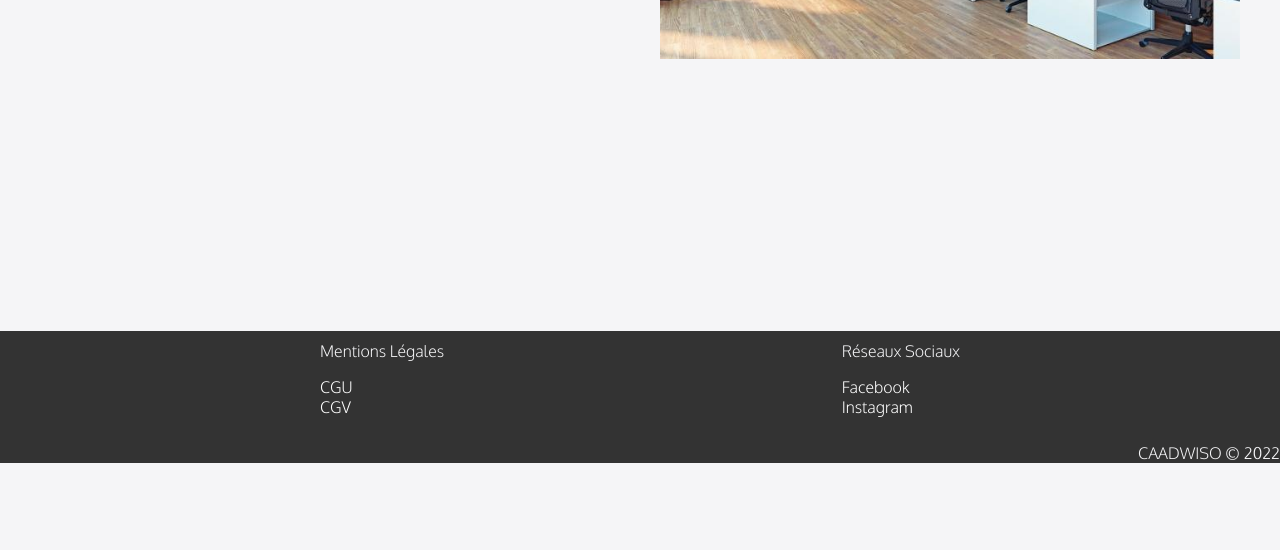
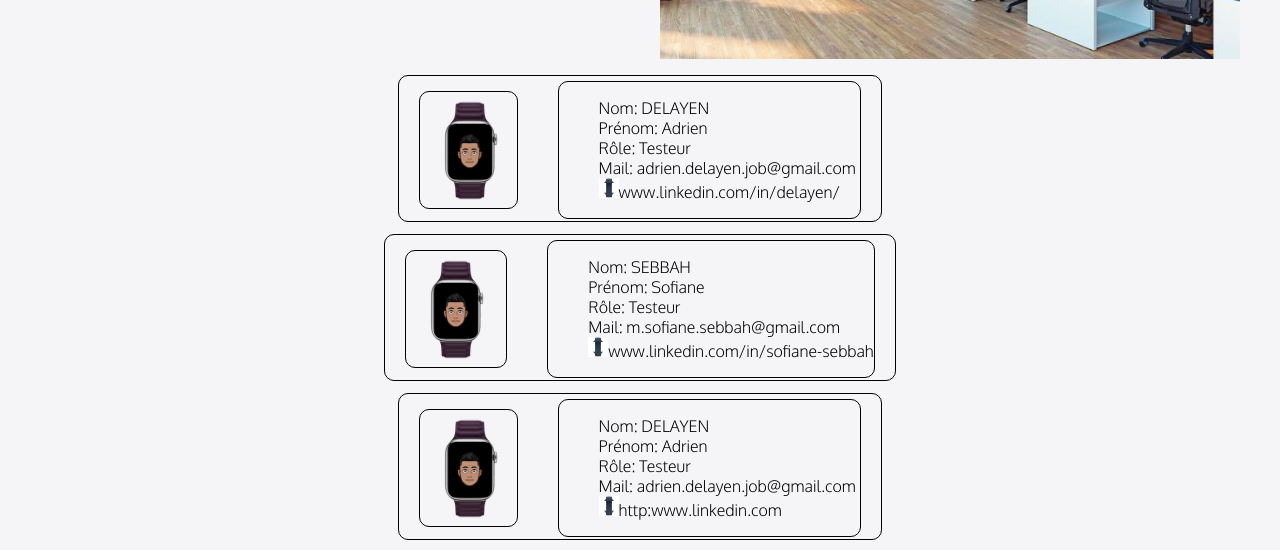
Before and after one commit to adriendelayen/CAADWISO, a Vue app: page /about in a window 1280 px wide. Shown: the part 337-887 px from the top of the page. Before the commit the page ends 800 px from the top, so only its background shows below. Built offline with nearby package versions, Linux system fonts and the light colour scheme.

Commit message:
add about me

```diff
--- a/src/components/Footer.vue
+++ b/src/components/Footer.vue
@@ -55,7 +55,6 @@ footer {
     font-family: 'Bebas Neue', cursive;
     font-family: 'Oxygen', sans-serif;
     text-align: center;    position: absolute;
-    bottom: 0;
     width: 100%;
     height: fit-content;
 }
@@ -100,7 +99,6 @@ p {
     font-family: 'Oxygen', sans-serif;
     text-align: center;
     position: absolute;
-    bottom: 0;
     width: 100%;
 }
 
--- a/src/page/About.vue
+++ b/src/page/About.vue
@@ -12,6 +12,77 @@
                 <img id="officeimg" src="../assets/image/office.png" alt="image bureaux entreprise" />
             </div>
         </div>
+
+
+
+        <div class="container">
+            <div class="card">
+                <div class="montre">
+                    <img id="montre" src="../assets/image/montre.png"/>
+                </div>
+                <div class="profile">
+                    <ul>
+                        <li>Nom: DELAYEN</li>
+                        <li>Prénom: Adrien</li>
+                        <li>Rôle: Testeur</li>
+                        <li>Mail: adrien.delayen.job@gmail.com</li>
+                        <li><img id="linkedin" src="../assets/image/braBlue.png"/>www.linkedin.com/in/delayen/</li>
+                    </ul>
+                </div>
+            </div>
+        </div>
+
+        <div class="container">
+            <div class="card">
+                <div class="montre">
+                    <img id="montre" src="../assets/image/montre.png"/>
+                </div>
+                <div class="profile">
+                    <ul>
+                        <li>Nom: SEBBAH</li>
+                        <li>Prénom: Sofiane</li>
+                        <li>Rôle: Testeur</li>
+                        <li>Mail: m.sofiane.sebbah@gmail.com</li>
+                        <li><img id="linkedin" src="../assets/image/braBlue.png"/>www.linkedin.com/in/sofiane-sebbah</li>
+                    </ul>
+                </div>
+            </div>
+        </div>
+
+        <div class="container">
+            <div class="card">
+                <div class="montre">
+                    <img id="montre" src="../assets/image/montre.png"/>
+                </div>
+                <div class="profile">
+                    <ul>
+                        <li>Nom: DELAYEN</li>
+                        <li>Prénom: Adrien</li>
+                        <li>Rôle: Testeur</li>
+                        <li>Mail: adrien.delayen.job@gmail.com</li>
+                        <li><img id="linkedin" src="../assets/image/braBlue.png"/>http:www.linkedin.com</li>
+                    </ul>
+                </div>
+            </div>
+        </div>
+
+        <div class="container">
+            <div class="card">
+                <div class="montre">
+                    <img id="montre" src="../assets/image/montre.png"/>
+                </div>
+                <div class="profile">
+                    <ul>
+                        <li>Nom: DELAYEN</li>
+                        <li>Prénom: Adrien</li>
+                        <li>Rôle: Testeur</li>
+                        <li>Mail: adrien.delayen.job@gmail.com</li>
+                        <li><img id="linkedin" src="../assets/image/braBlue.png"/>http:www.linkedin.com</li>
+                    </ul>
+                </div>
+            </div>
+        </div>
+
 
     </main>
 
@@ -30,6 +101,7 @@ export default {
 
     .container {
         display: block;
+        font-size: 10px;
     }
 
     div {
@@ -52,11 +124,41 @@ export default {
 
 
 
-/* Cards */
+/* Cards - smartphone view*/
+
+    .card{
+        display: flex;
+    }
+
+    .montre{
+        width: 20%;
+    }
+
+    #montre{
+        width: 100px;
+    }
+
+    .profile{
+        width: 80%;
+        border: solid 1px black;
+        border-radius: 10px;
+    }
+
+    li{
+        list-style-type: none;
+        text-align: left;
+    }
+
+    #linkedin{
+        width: 20px;
+        height: 20px;
+    }
+
 
 @media(min-width: 769px) {
     .container {
     display: flex;
+    font-size: 16px;
     }
 
     div {
@@ -76,5 +178,36 @@ export default {
     #officeimg {
         width: 100%;
     }
+
+
+    /* Cards - laptop view */
+    .card{
+        display: flex;
+        border: solid 1px black;
+        border-radius: 10px;
+    }
+
+    .montre{
+        width: 20%;
+        border: solid 1px black;
+        border-radius: 10px;
+    }
+
+    .profile{
+        width: 80%;
+        border: solid 1px black;
+        border-radius: 10px;
+    }
+
+    li{
+        list-style-type: none;
+        text-align: left;
+    }
+
+    #linkedin{
+        width: 20px;
+        height: 20px;
+    }
+
 }
 </style>
```
Also changed, not shown: src/assets/image/montre.png (added).
